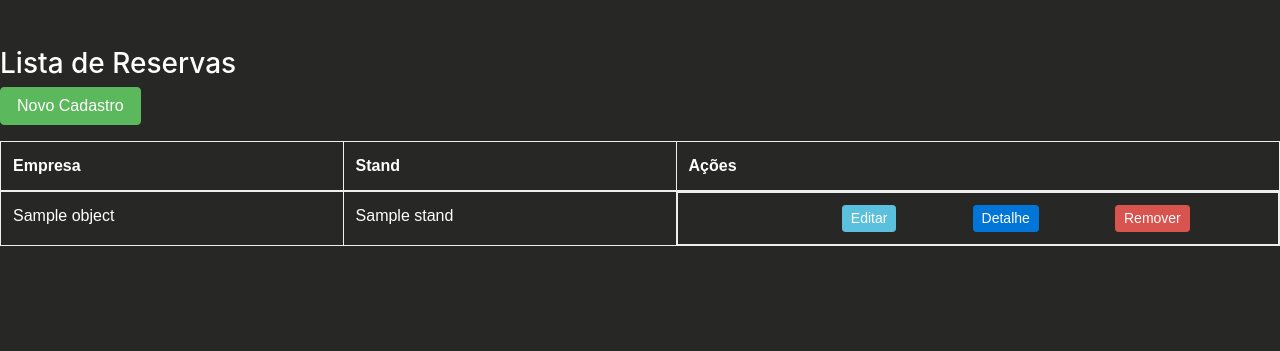
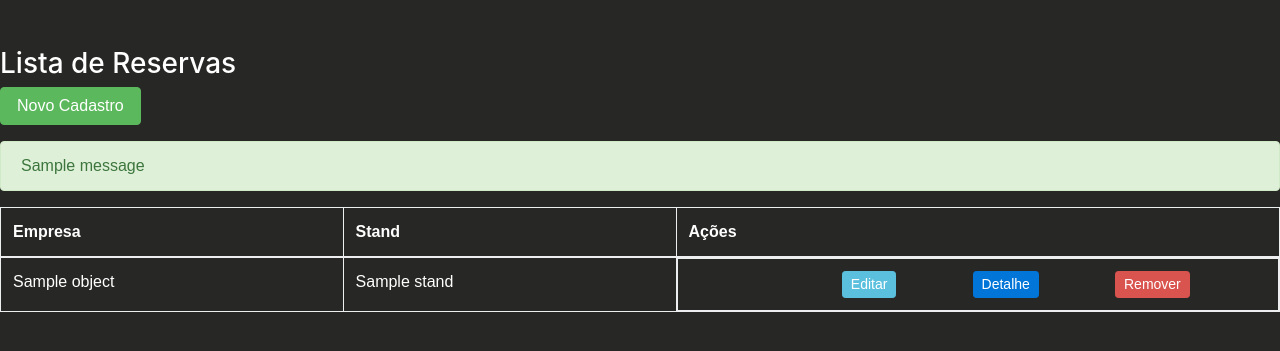
Before and after one commit to Kadson-Kaua/Atv-Finecap, a Django app: template core/templates/lista_reservas.html in a window 1280 px wide; the page is wider, and only the part inside the window is pictured. Shown: the part 50-401 px from the top of that part. Run offline with Django 3.2, Linux system fonts and the light colour scheme; the template is opened without the code that fills it: most values are stand-ins (such as "Sample title", 1, 10 or a date in 2020); one stand-in notice (Sample message) is shown.

Commit message:
Atv2 - Completa

```diff
--- a/core/templates/lista_reservas.html
+++ b/core/templates/lista_reservas.html
@@ -1,4 +1,4 @@
-{%  extends 'base.html' %}
+{% extends 'base.html' %}
 
 {% block main %}
 <br>
@@ -6,6 +6,16 @@
 <h3 style="margin-right: 20px;"> Lista de Reservas</h3>
 
 <a href="{% url 'reserva' %}" class="btn btn-success mb-3">Novo Cadastro</a>
+
+{% if messages %}
+<div class="messages">
+  {% for message in messages %}
+  <div class="alert alert-{{ message.tags }}">
+    {{ message }}
+  </div>
+  {% endfor %}
+</div>
+{% endif %}
 
 <table class="table table-bordered">
   <thead>
@@ -33,4 +43,4 @@
 
   </tbody>
 </table>
-{%  endblock %}
+{% endblock %}
```
Also changed, not shown: core/views.py (+24 -26 lines), db.sqlite3. Lines whose indentation alone changed are shown as unchanged.
